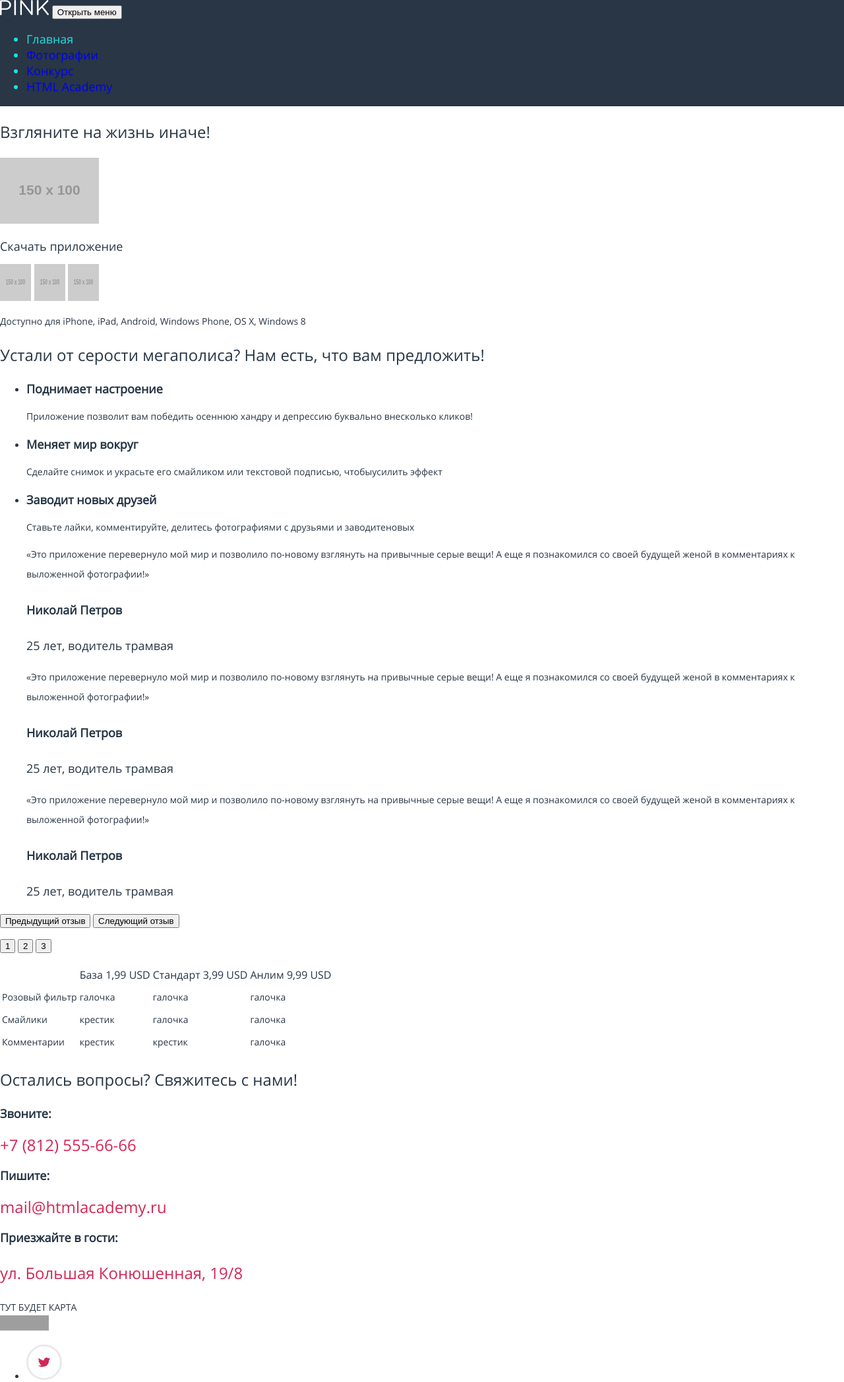
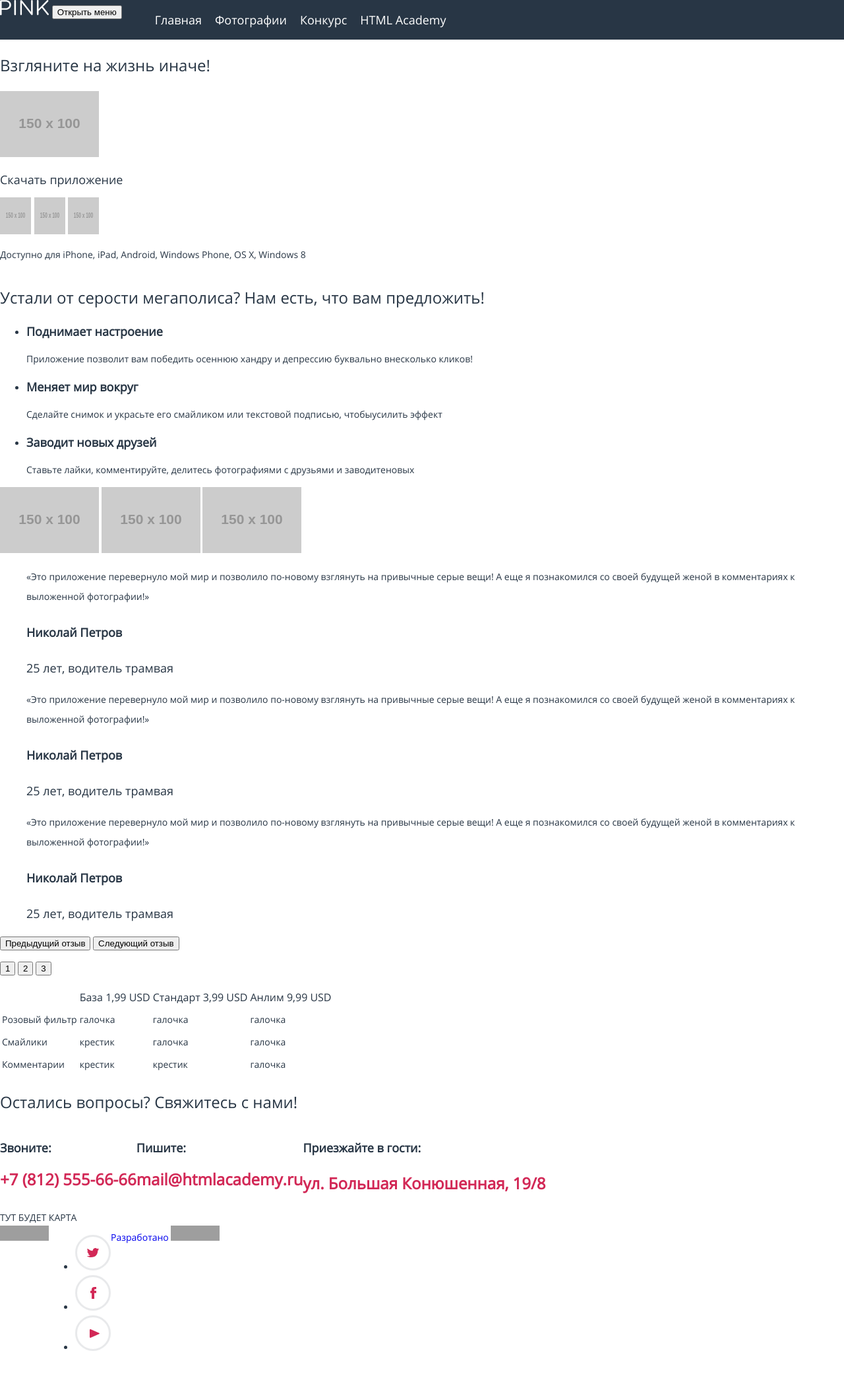
Before and after one commit to Hamlet0304/1712883-pink-23, a website: page source/index.html in a window 1280 px wide. Shown: the top 2094 px of the page at 66% size. After the commit the page ends 2068 px from the top, so only its background shows below. Drawn offline with nearby package versions, Linux system fonts and the light colour scheme; files that its build step writes are made by us from their sources; grey boxes are pictures that could not be loaded; placeholder pictures from the web are drawn by us; files whose address does not match are found by name.

Commit message:
адаптивная сетка главной страницы

```diff
--- a/source/index.html
+++ b/source/index.html
@@ -29,18 +29,18 @@
     <button class="header__toggle" type="button"><span class="visually-hidden">Открыть меню</span></button>
     </div>
     <nav class="header__main-nav main-nav">
-      <ul class="main-nav__list">
-        <li class="main-nav__item">
-          <a class="main-nav__link">Главная</a>
+      <ul class="main__nav__list">
+        <li class="main__nav__item">
+          <a class="main__nav__link">Главная</a>
         </li>
-        <li class="main-nav__item">
-          <a class="main-nav__link" href="catalog.html">Фотографии</a>
+        <li class="main__nav__item">
+          <a class="main__nav__link" href="catalog.html">Фотографии</a>
         </li>
-        <li class="main-nav__item">
-          <a class="main-nav__link" href="form.html">Конкурс</a>
+        <li class="main__nav__item">
+          <a class="main__nav__link" href="form.html">Конкурс</a>
         </li>
-        <li class="main-nav__item">
-          <a class="main-nav__link" href="https://htmlacademy.ru/study">HTML Academy</a>
+        <li class="main__nav__item">
+          <a class="main__nav__link" href="https://htmlacademy.ru/study">HTML Academy</a>
         </li>
       </ul>
     </nav>
@@ -84,6 +84,11 @@
             <p class="advantages__description">Ставьте лайки, комментируйте, делитесь фотографиями с друзьями и заводитеновых</p>
           </li>
         </ul>
+      </div>
+      <div class="advantages__picture">
+        <img src="https://via.placeholder.com/150x100">
+        <img src="https://via.placeholder.com/150x100">
+        <img src="https://via.placeholder.com/150x100">
       </div>
     </section>
 
@@ -162,19 +167,21 @@
 
     <section class="connection">
       <div class="connection__inner inner">
-        <p class="connection__with__us">Остались вопросы? Свяжитесь с нами!</p>
+        <p class="connection__question">Остались вопросы? Свяжитесь с нами!</p>
       </div>
-      <div class="contact-us">
+      <div class="connection__text">
+      <div class="connection__with__us">
         <p class="connection__call">Звоните:</p>
         <a class="connection__number" href="tel:+78125556666">+7 (812) 555-66-66</a>
       </div>
-      <div class="contact-us">
+      <div class="connection__with__us">
         <p class="connection__write">Пишите:</p>
         <a class="connection__email" href="mailto:mail@htmlacademy.ru">mail@htmlacademy.ru</a>
       </div>
-      <div class="contact-us">
+      <div class="connection__with__us">
         <p class="connection__us">Приезжайте в гости:</p>
         <p class="connection__address">ул. Большая Конюшенная, 19/8</p>
+      </div>
       </div>
     </section>
 
--- a/source/sass/blocks/advantages.scss
+++ b/source/sass/blocks/advantages.scss
@@ -1,6 +1,16 @@
 .advantages {
   margin: 0;
   padding: 0;
+
+  @include tablet-width {
+    display: flex;
+    flex-direction: column;
+  }
+
+  @include desktop-width {
+    display: flex;
+    flex-direction: column;
+  }
 }
 
 .advantages__slogan {
--- a/source/sass/blocks/app.scss
+++ b/source/sass/blocks/app.scss
@@ -1,6 +1,16 @@
 .app {
   margin: 0;
   padding: 0;
+
+  @include tablet-width {
+    display: flex;
+    flex-direction: column;
+  }
+
+  @include desktop-width {
+    display: flex;
+    flex-direction: column;
+  }
 }
 
 .app__slogan {
--- a/source/sass/blocks/connection.scss
+++ b/source/sass/blocks/connection.scss
@@ -3,7 +3,7 @@
   padding: 0;
 }
 
-.connection__with__us {
+.connection__question {
   font-size: $font-size-xl;
   line-height: $line-height-xl;
 }
@@ -20,7 +20,7 @@
   font-weight: bold;
 }
 
-.connection__us {
+.connection__with__us {
   line-height: $line-height-l;
   font-size: $font-size-l;
   font-weight: bold;
@@ -43,3 +43,15 @@
   color: $pink;
   line-height: $line-height-xxxl;
 }
+
+.connection__text {
+  @include tablet-width {
+    display: flex;
+    flex-direction: row;
+  }
+
+  @include desktop-width {
+    display: flex;
+    flex-direction: row;
+  }
+}
--- a/source/sass/blocks/footer.scss
+++ b/source/sass/blocks/footer.scss
@@ -2,3 +2,15 @@
   margin: 0;
   padding: 0;
 }
+
+.footer__inner {
+  @include tablet-width {
+    display: flex;
+    flex-direction: row;
+  }
+
+  @include desktop-width {
+    display: flex;
+    flex-direction: row;
+  }
+}
--- a/source/sass/blocks/header.scss
+++ b/source/sass/blocks/header.scss
@@ -8,6 +8,12 @@
   flex-direction: column;
 
   @include tablet-width {
-    color: rgb(32, 224, 224);
+    display: flex;
+    flex-direction: column;
+  }
+
+  @include desktop-width {
+    display: flex;
+    flex-direction: row;
   }
 }
--- /dev/null
+++ b/source/sass/blocks/main__nav.scss
@@ -0,0 +1,14 @@
+.main__nav__list {
+  list-style: none;
+  color: $white;
+
+  @include desktop-width {
+    display: flex;
+    flex-direction: row;
+  }
+}
+
+.main__nav__link {
+  color: $white;
+  margin: 10px;
+}
--- a/source/sass/style.scss
+++ b/source/sass/style.scss
@@ -16,4 +16,5 @@
 @import "./blocks/card.scss";
 @import "./blocks/editing.scss";
 @import "./blocks/wrapper.scss";
+@import "./blocks/main__nav.scss";
 @import "./blocks/footer.scss";
```
Also changed, not shown: source/catalog.html (+0 -1 lines).
